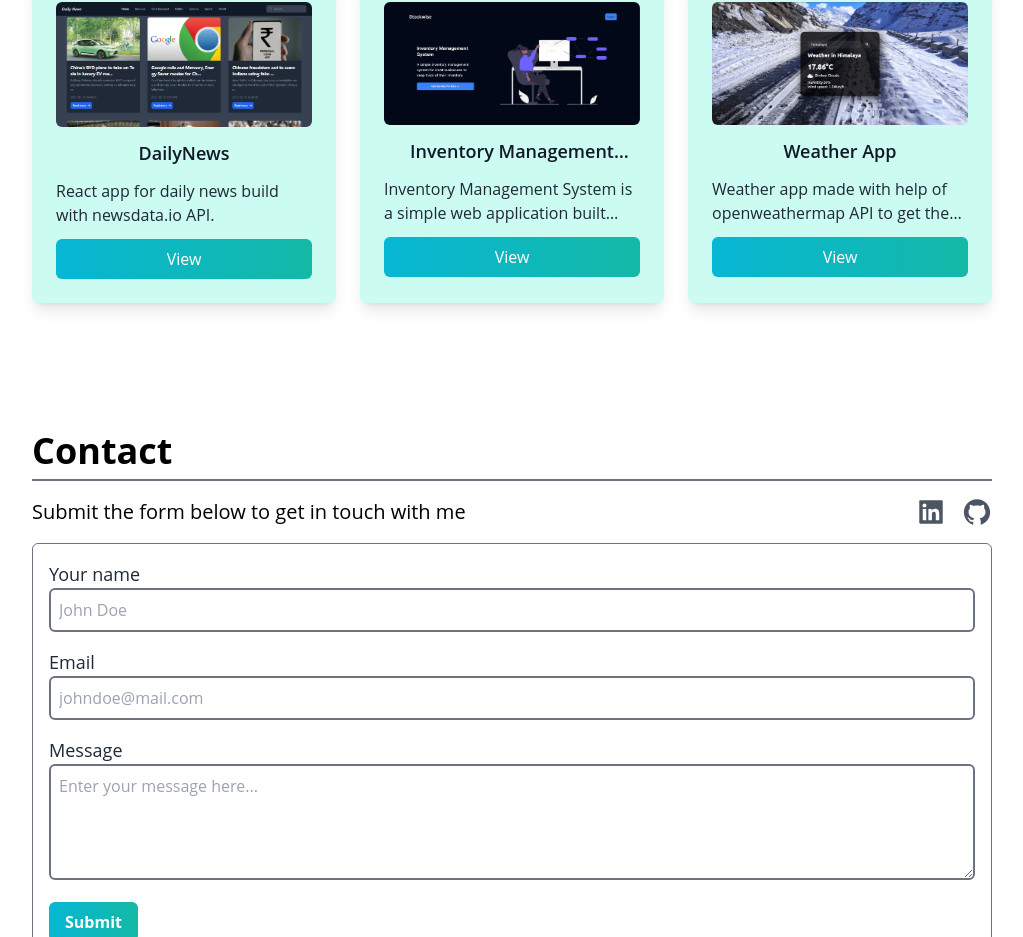
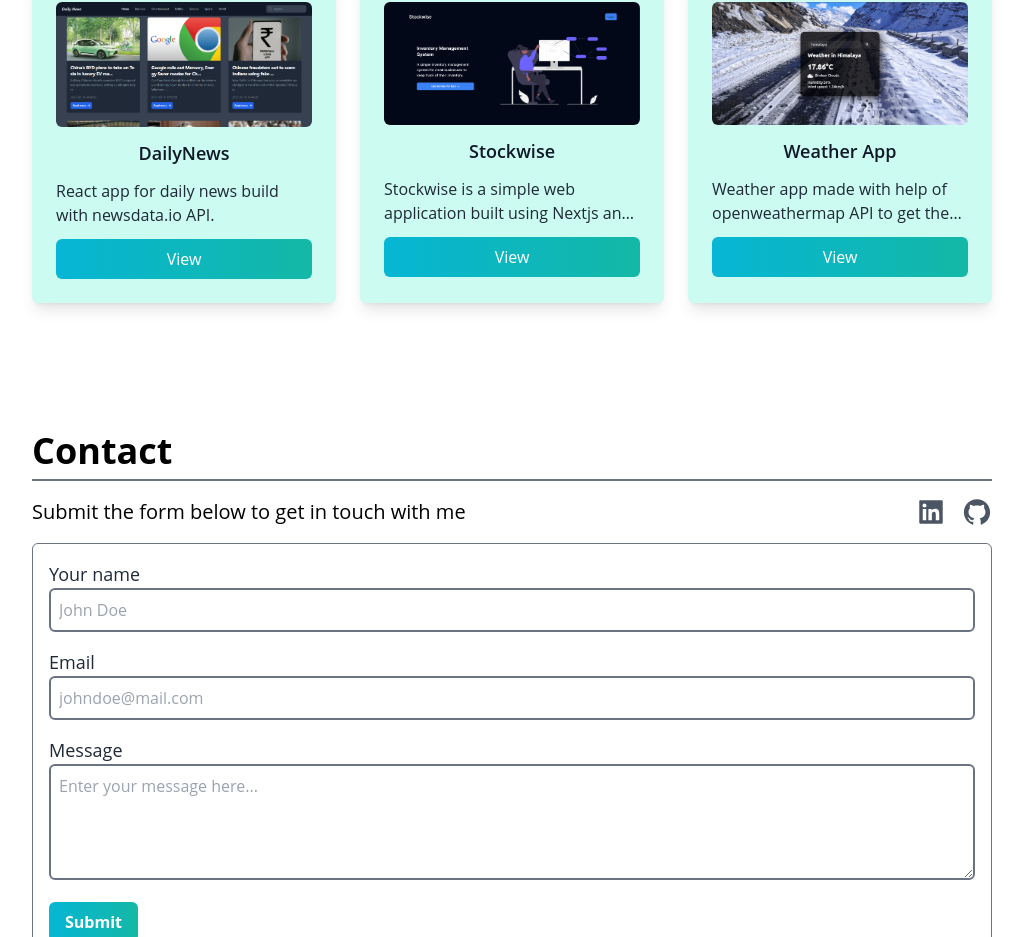
Before and after one commit to Prajapati-Shivam/react-portfolio, a React (Create React App) app: page / in a window 1280 px wide. Shown: the part 2255-3192 px from the top of the page, without its empty margins (128-1151 px from the left). Built offline with nearby package versions, Linux system fonts and the light colour scheme; the HTML template or start-up script is replaced by a standard one.

Commit message:
updated resume

```diff
--- a/src/components/Projects.js
+++ b/src/components/Projects.js
@@ -37,11 +37,11 @@ const projects = [
     desc: "React app for daily news build with newsdata.io API.",
   },
   {
-    title: "Inventory Management System",
+    title: "Stockwise",
     image: stockwise,
     code: "https://github.com/Prajapati-Shivam/Stockwise",
     demo: "https://stockwise.vercel.app",
-    desc: "Inventory Management System is a simple web application built using Nextjs and MongoDB. Users can easily create and delete products and update their quantity and price.",
+    desc: "Stockwise is a simple web application built using Nextjs and MongoDB. Users can easily create and delete products and update their quantity and price.",
   },
   {
     title: "Weather App",
```
Also changed, not shown: 1 other file (tests, documents, lock files or other folders).
